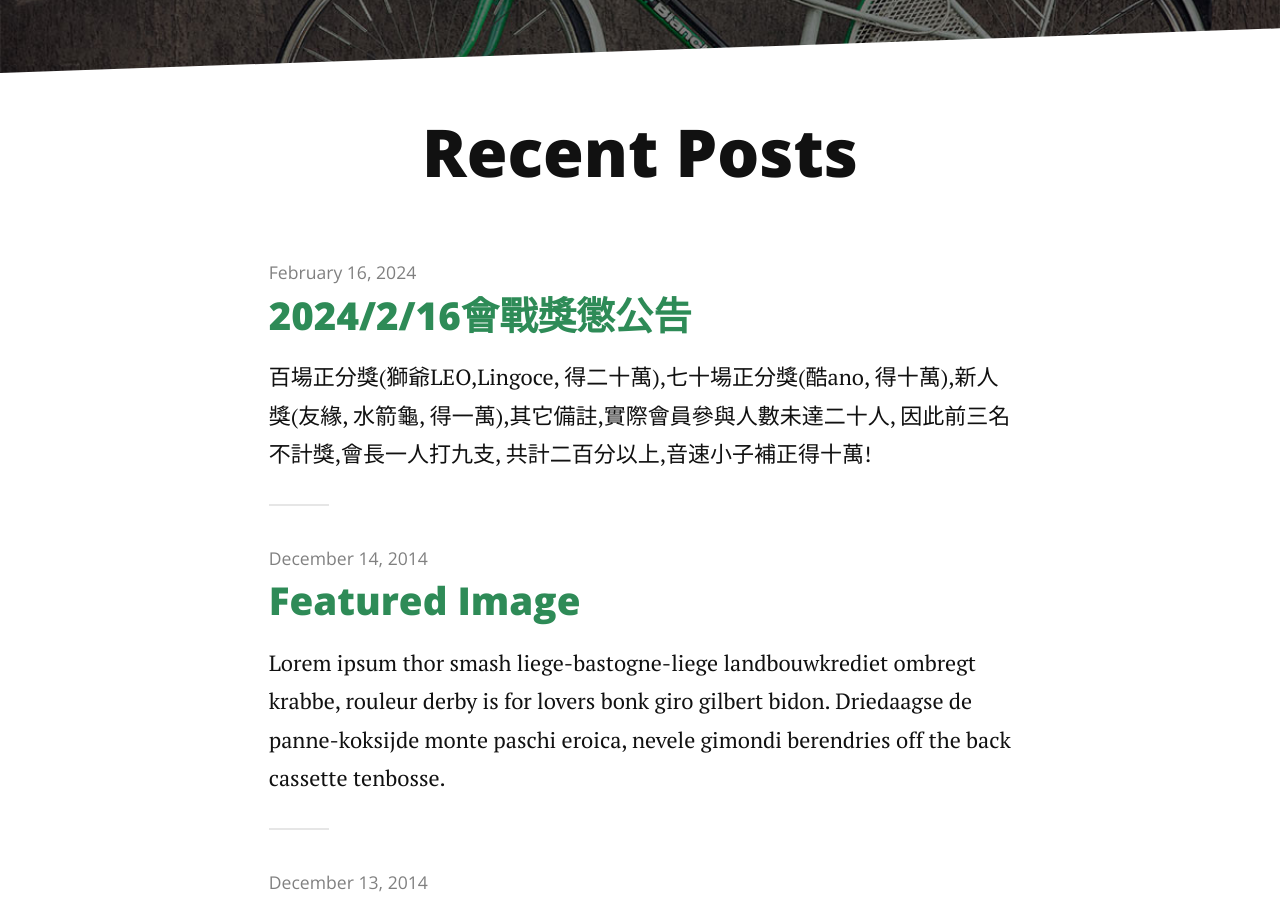
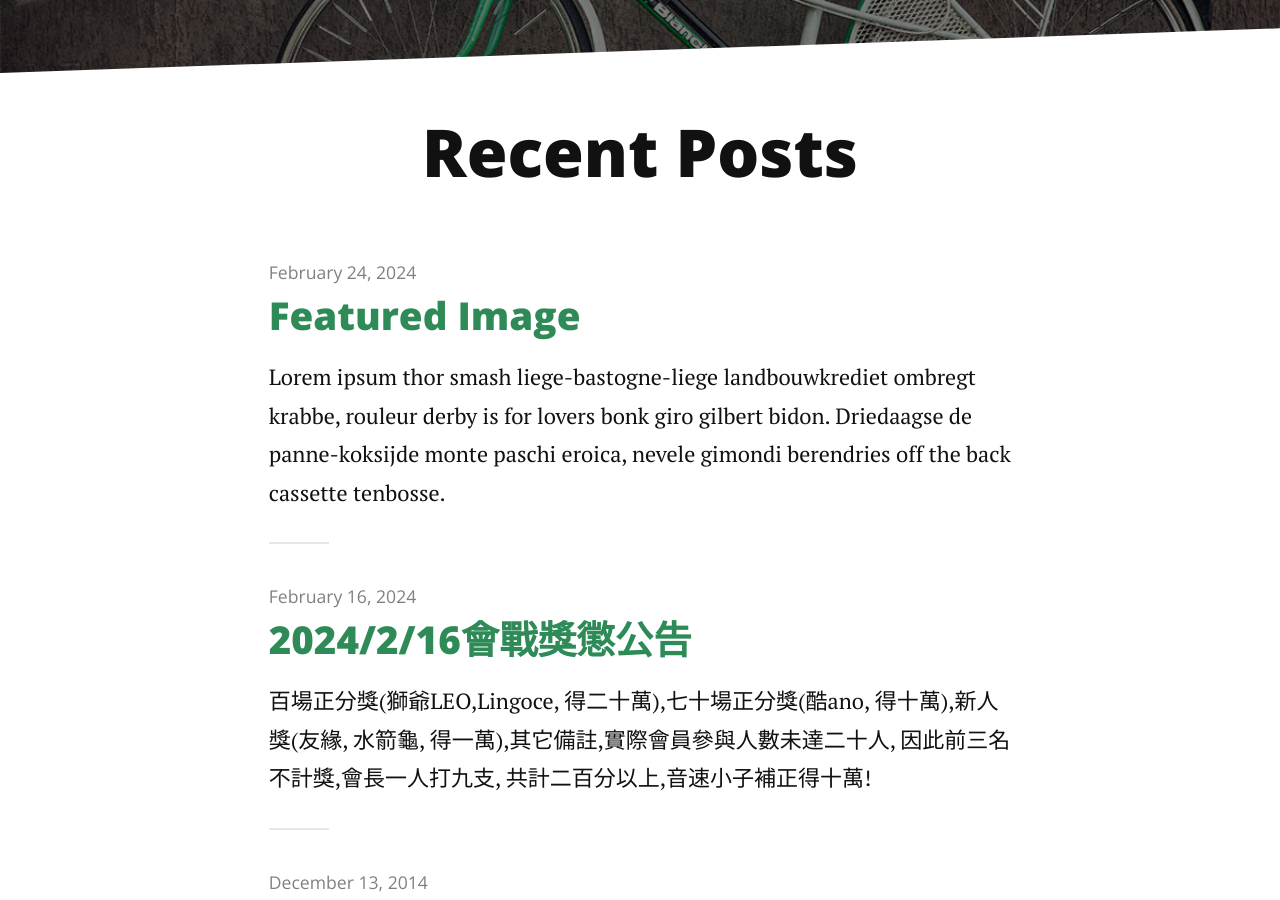
Before and after one commit to jetbomb2012/beloved, a Jekyll site: the page built from index.html, in a window 1280 px wide and 900 px high, scrolled down 245 px. Built offline with Jekyll 4.4.1, drawn with Linux system fonts in a browser that asks for light colours; nearby versions of some CDN libraries; the list of posts is cut into pages by our own code.

Commit message:
Update 2014-12-14-featured-image.markdown

```diff
--- a/_posts/2014-12-14-featured-image.markdown
+++ b/_posts/2014-12-14-featured-image.markdown
@@ -1,7 +1,7 @@
 ---
 layout: post
 title:  "Featured Image"
-date:   2014-12-14
+date:   2024-02-24
 image: touring.jpg
 ---
 
```
